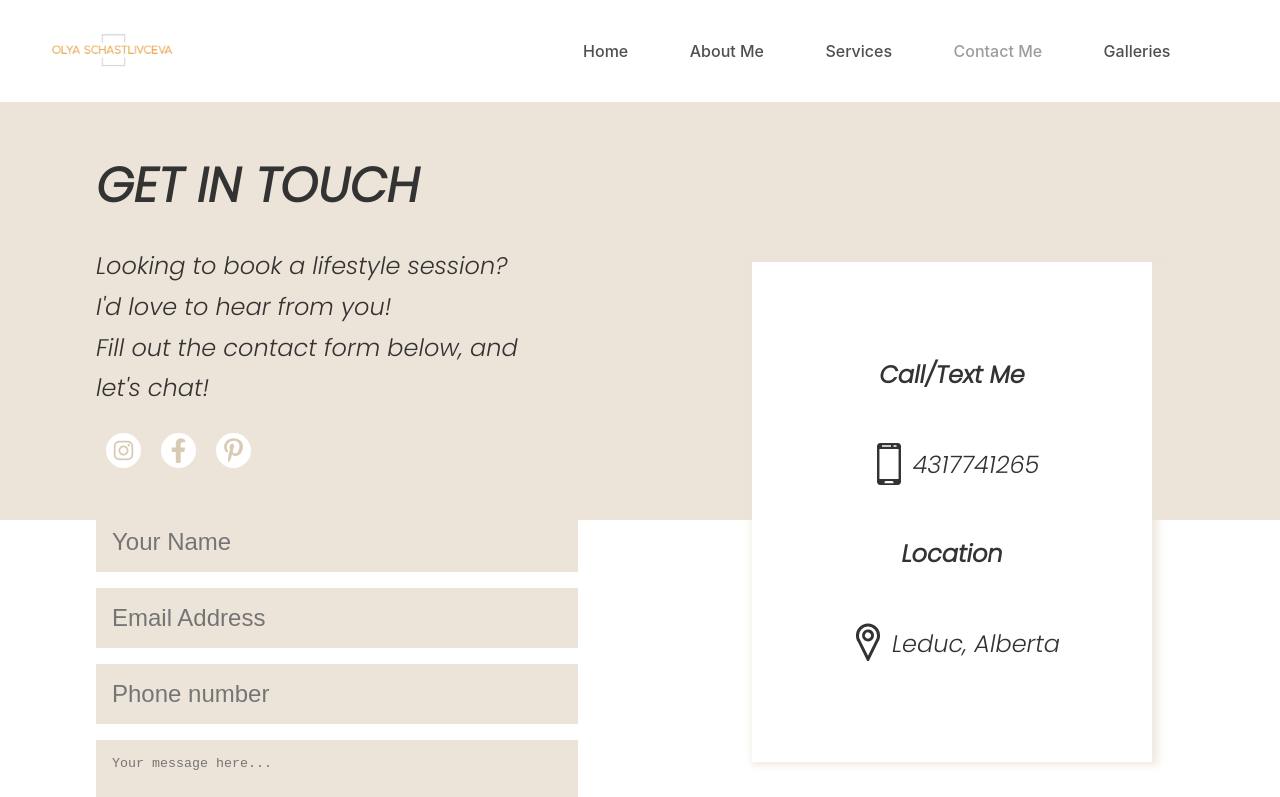
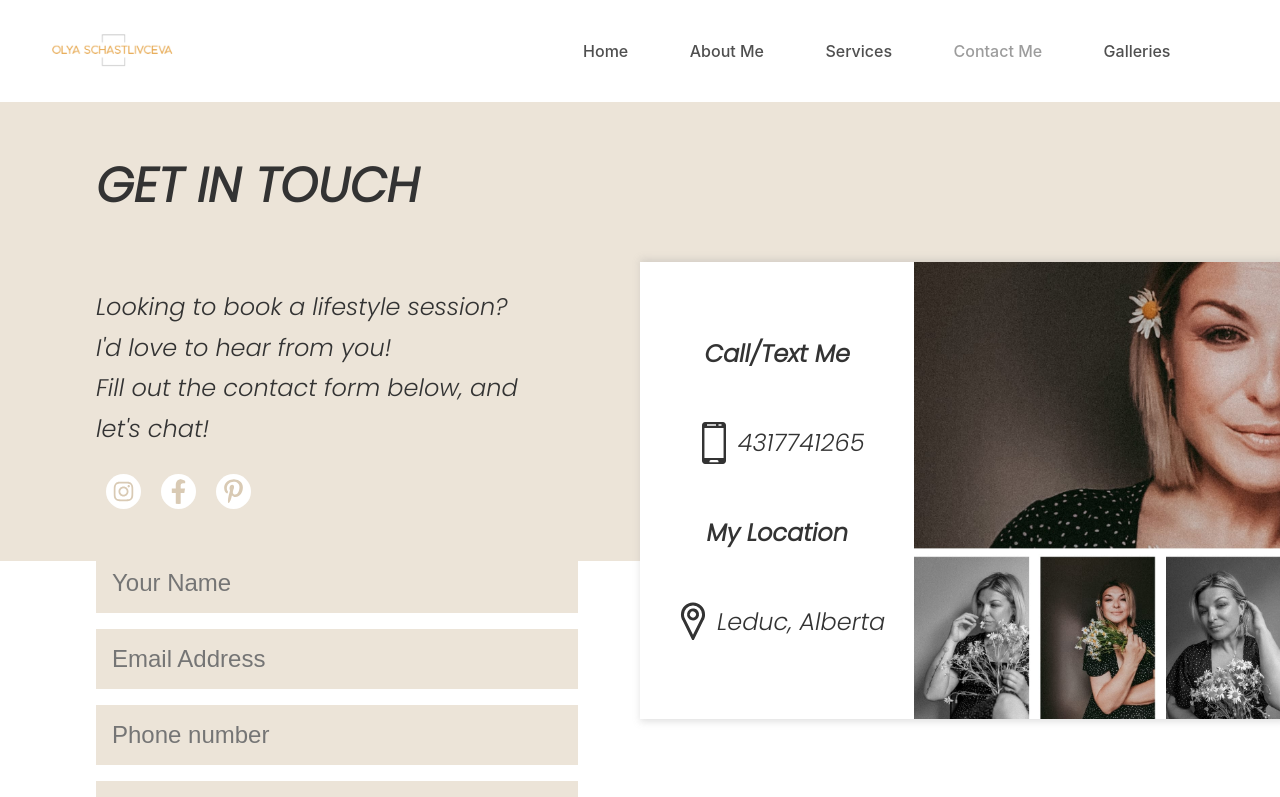
Before and after one commit to achichikalova/olga-photography-app, a React (Create React App) app: page /contact in a window 1280 px wide. Shown: the top 797 px of the page. Built offline with nearby package versions, Linux system fonts and the light colour scheme; no server answers.

Commit message:
Add animation to the page, change contact-info design

```diff
--- a/src/pages/Contact.js
+++ b/src/pages/Contact.js
@@ -3,6 +3,8 @@ import { AiOutlineInstagram } from "react-icons/ai";
 import { FaFacebookF, FaPinterestP } from "react-icons/fa";
 import { GiSmartphone } from "react-icons/gi";
 import { VscLocation } from "react-icons/vsc";
+import { motion } from "framer-motion";
+import Olya from "../assets/images/contact_me.jpg";
 import "./Contact.scss";
 
 const Contact = () => {
@@ -10,14 +12,25 @@ const Contact = () => {
     <div className="contact">
       <div className="get-in-touch">
         <div className="info">
-          <h3>Get In Touch</h3>
-          <p>
+          <motion.h3
+            initial={{ opacity: 0 }}
+            animate={{ opacity: 1 }}
+            transition={{ duration: 1, delay: 0.1 }}
+          >
+            Get In Touch
+          </motion.h3>
+          <motion.p
+            initial={{ opacity: 0 }}
+            animate={{ opacity: 1 }}
+            transition={{ duration: 1, delay: 0.3 }}
+          >
+            <br />
             Looking to book a lifestyle session?
             <br />
             I'd love to hear from you!
             <br />
             Fill out the contact form below, and let's chat!
-          </p>
+          </motion.p>
           <div className="icons">
             <a
               href="https://www.instagram.com/olya.schastlivceva/"
@@ -79,16 +92,24 @@ const Contact = () => {
           <button type="submit">Send</button>
         </form>
       </div>
-      <div className="contact-info">
+      <motion.div
+        className="contact-info"
+        initial={{ opacity: 0 }}
+        animate={{ opacity: 1 }}
+        transition={{ duration: 1, delay: 0.3 }}
+      >
+        <div className="info">
           <h3>Call/Text Me</h3>
           <p>
             <GiSmartphone className="icon" /> 4317741265
           </p>
-        <h3>Location</h3>
+          <h3>My Location</h3>
           <p>
             <VscLocation className="icon" /> Leduc, Alberta
           </p>
         </div>
+        <img src={Olya} alt="Smiling beautiful woman" />
+      </motion.div>
     </div>
   );
 };
--- a/src/pages/Contact.scss
+++ b/src/pages/Contact.scss
@@ -10,7 +10,7 @@
   align-items: center;
   flex-direction: column;
 
-  @media screen and (max-width: 900px) {
+  @media screen and (max-width: 1200px) {
     justify-content: center;
     align-items: center;
   }
@@ -22,7 +22,7 @@
     display: flex;
     flex-direction: column;
 
-    @media screen and (max-width: 900px) {
+    @media screen and (max-width: 1200px) {
       height: fit-content;
     }
 
@@ -30,8 +30,12 @@
       padding: 3rem 6rem;
       width: 35vw;
 
-      @media screen and (max-width: 900px) {
-        width: 100%;
+      @media screen and (max-width: 1200px) {
+        width: fit-content;
+      }
+
+      @media screen and (max-width: 600px) {
+        padding: 1rem;
       }
 
       h3 {
@@ -74,7 +78,7 @@
     width: 100%;
     height: 50vh;
 
-    @media screen and (max-width: 900px) {
+    @media screen and (max-width: 1200px) {
       justify-content: center;
       height: fit-content;
     }
@@ -88,11 +92,17 @@
       width: 450px;
       height: 550px;
 
+      @media screen and (max-width: 600px) {
+        width: 350px;
+        height: 450px;
+        margin: 1.5rem auto;
+      }
+
       input {
         margin-bottom: 1rem;
         padding: 1rem;
         border: none;
-        width: 450px;
+        width: 100%;
         outline: none;
         background-color: rgb(236, 228, 216);
         font-size: clamp(1.3rem, 1.5rem, 1.6rem);
@@ -102,10 +112,11 @@
         margin-bottom: 1rem;
         padding: 1rem;
         border: none;
-        width: 450px;
+        width: 100%;
         height: 10vh;
         outline: none;
         background-color: rgb(236, 228, 216);
+        font-size: clamp(1.3rem, 1.5rem, 1.6rem);
       }
 
       button {
@@ -143,14 +154,21 @@
     right: 10vw;
     top: 20vh;
     display: flex;
-    justify-content: center;
+    justify-content: space-between;
     align-items: center;
+    width: 45vw;
+    height: auto;
+    background-color: #fff;
+    box-shadow: 3px 0px 7px 3px rgba(158, 158, 158, 0.3);
+    font-family: "Poppins", sans-serif;
+
+    .info {
+      display: flex;
       flex-direction: column;
-    width: 400px;
-    height: 500px;
-    background-color: #fff;
-    box-shadow: 3px 0px 7px 3px rgb(236 228 216 / 78%);
-    font-family: "Poppins", sans-serif;
+      justify-content: space-between;
+      align-items: center;
+      width: 45%;
+      height: fit-content;
 
       h3 {
         font-size: clamp(1.3rem, 1.5rem, 1.6rem);
@@ -166,11 +184,31 @@
           font-size: 3rem;
         }
       }
+    }
 
-    @media screen and (max-width: 900px) {
+    img {
+      width: 60%;
+      height: 100%;
+      overflow: hidden;
+      object-fit: cover;
+      object-position: center;
+    }
+
+    @media screen and (max-width: 1500px) {
+      right: 0;
+      width: 50vw;
+    }
+
+    @media screen and (max-width: 1200px) {
       position: relative;
       right: 0;
       top: 0;
+      width: 70vw;
+    }
+
+    @media screen and (max-width: 600px) {
+      width: 100%;
+      margin: 1rem;
     }
   }
 }
```
Lines whose indentation alone changed are shown as unchanged.
